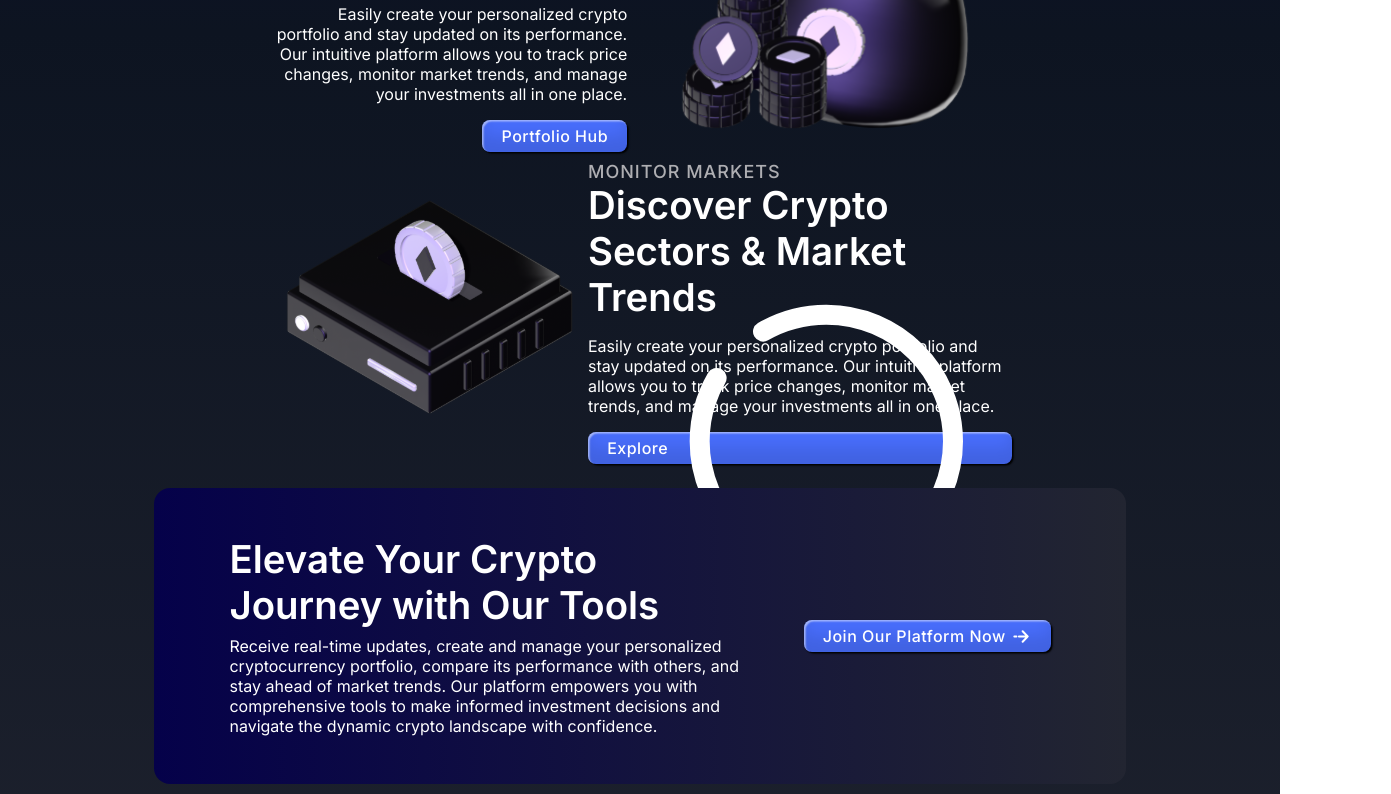
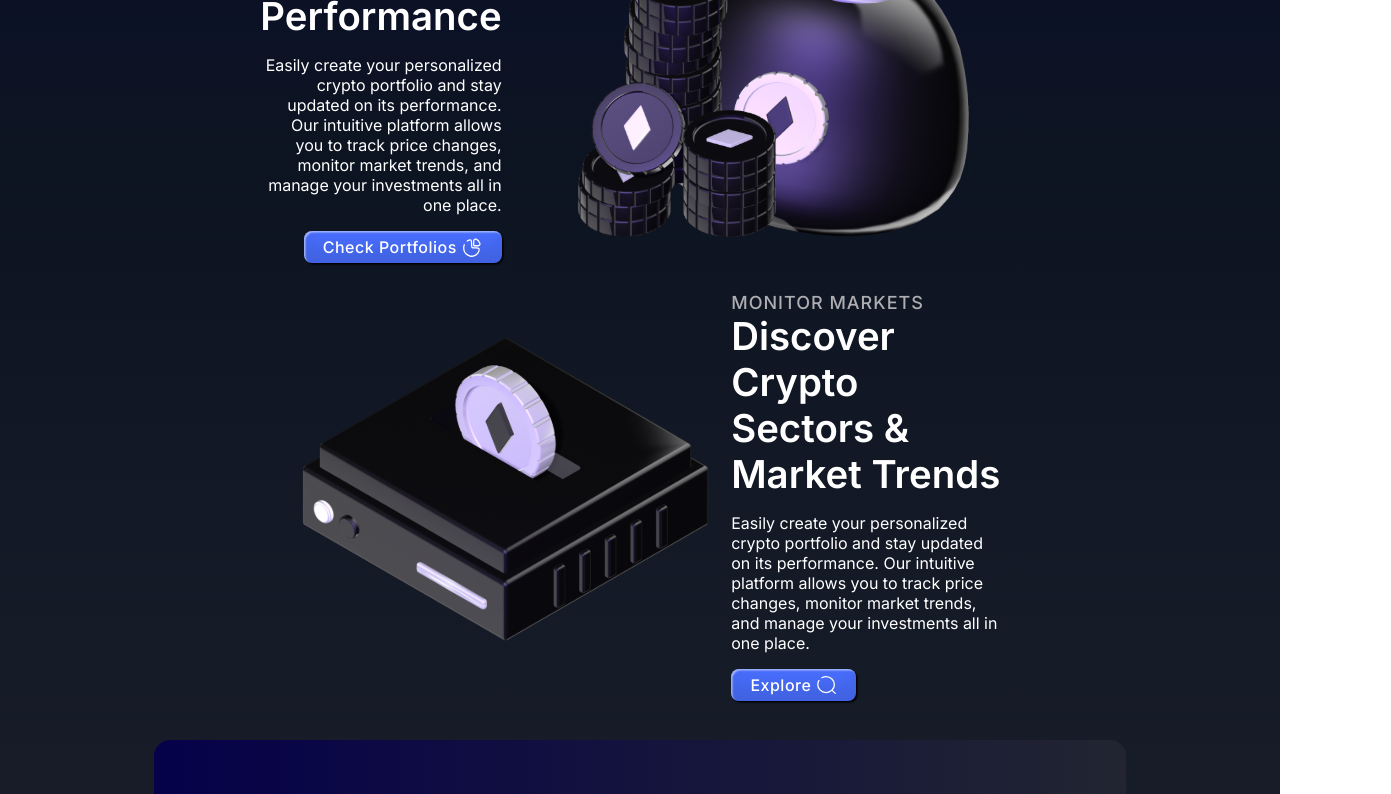
Before and after one commit to dimitarraychev/coinfolio, a React (Vite) app: page / in a window 1280 px wide. Shown: the part 1120-1914 px from the top of the page, 1391 px wide, since content can reach past the window. Built offline with nearby package versions, Linux system fonts and the light colour scheme; no server answers.

Commit message:
Css and classes cleanup

```diff
--- a/src/pages/Explore/Explore.css
+++ b/src/pages/Explore/Explore.css
@@ -9,3 +9,8 @@
 	justify-content: center;
 	padding: 1rem;
 }
+
+.explore .crypto-table {
+	width: 80%;
+	margin: auto;
+}
--- a/src/pages/Home/Home.css
+++ b/src/pages/Home/Home.css
@@ -13,16 +13,14 @@ section.hero {
 	min-height: 75vh;
 }
 
-section.hero img {
-	height: 25vw;
-}
-
 section.hero .img-right {
 	animation: slideLeft 0.5s linear;
+	height: 27vw;
 }
 
 section.hero .img-left {
 	animation: slideRight 0.5s linear;
+	height: 27vw;
 }
 
 section.hero .hero-text {
@@ -51,6 +49,10 @@ section.home-rankings {
 	margin-bottom: 5rem;
 }
 
+section.home-rankings .crypto-table {
+	width: 80%;
+}
+
 section.home-rankings .home-btn-rankings {
 	margin-top: 0.5rem;
 }
@@ -67,7 +69,7 @@ section.home-portfolio h2 {
 	margin-bottom: 1rem;
 }
 
-section.home-portfolio img {
+section.home .home-section-img {
 	height: 25vw;
 }
 
@@ -92,10 +94,6 @@ section.home-explore {
 
 section.home-explore h2 {
 	margin-bottom: 1rem;
-}
-
-section.home-explore img {
-	height: 25vw;
 }
 
 .home-explore-text {
--- a/src/pages/Home/Home.jsx
+++ b/src/pages/Home/Home.jsx
@@ -79,15 +79,23 @@ const Home = () => {
 					</p>
 
 					<Link to={"/hub"} className="home-btn-portfolio">
-						<Button text="portfolio hub" />
+						<Button text="check portfolios" />
 					</Link>
 				</div>
 
-				<img src={homePortfolio} alt="portfolio" />
+				<img
+					src={homePortfolio}
+					alt="portfolio"
+					className="home-section-img"
+				/>
 			</section>
 
 			<section className="home-explore">
-				<img src={homeExplore} alt="portfolio" />
+				<img
+					src={homeExplore}
+					alt="portfolio"
+					className="home-section-img"
+				/>
 
 				<div className="home-explore-text">
 					<p className="subheading">monitor markets</p>
--- a/src/pages/PortfolioHub/PortfolioHub.css
+++ b/src/pages/PortfolioHub/PortfolioHub.css
@@ -2,12 +2,7 @@
 	padding: 2rem 2rem 4rem 2rem;
 }
 
-.portfolios-wrapper {
-	display: flex;
-	flex-direction: column;
-}
-
-section.portfolio-cta {
+.portfolio-cta-wrapper {
 	width: 80%;
 	margin: 1rem auto;
 	padding: 1rem;
@@ -19,13 +14,23 @@ section.portfolio-cta {
 	background: linear-gradient(to right, var(--deep-blue), var(--light));
 }
 
-section.portfolio-cta .cta-text {
+.portfolio-cta-wrapper .cta-text {
 	flex: 0 0 60%;
 	display: flex;
 	flex-direction: column;
 	gap: 0.5rem;
 }
 
-section.portfolio-cta .cta-text p {
+.portfolio-cta-wrapper .cta-text p {
 	max-width: 66ch;
 }
+
+.hub .crypto-table {
+	width: 80%;
+	margin: auto;
+}
+
+.portfolios-wrapper {
+	display: flex;
+	flex-direction: column;
+}
--- a/src/pages/Rankings/Rankings.css
+++ b/src/pages/Rankings/Rankings.css
@@ -21,3 +21,8 @@
 	height: 1em;
 	aspect-ratio: 1/1;
 }
+
+.rankings .crypto-table {
+	width: 80%;
+	margin: auto;
+}
```
